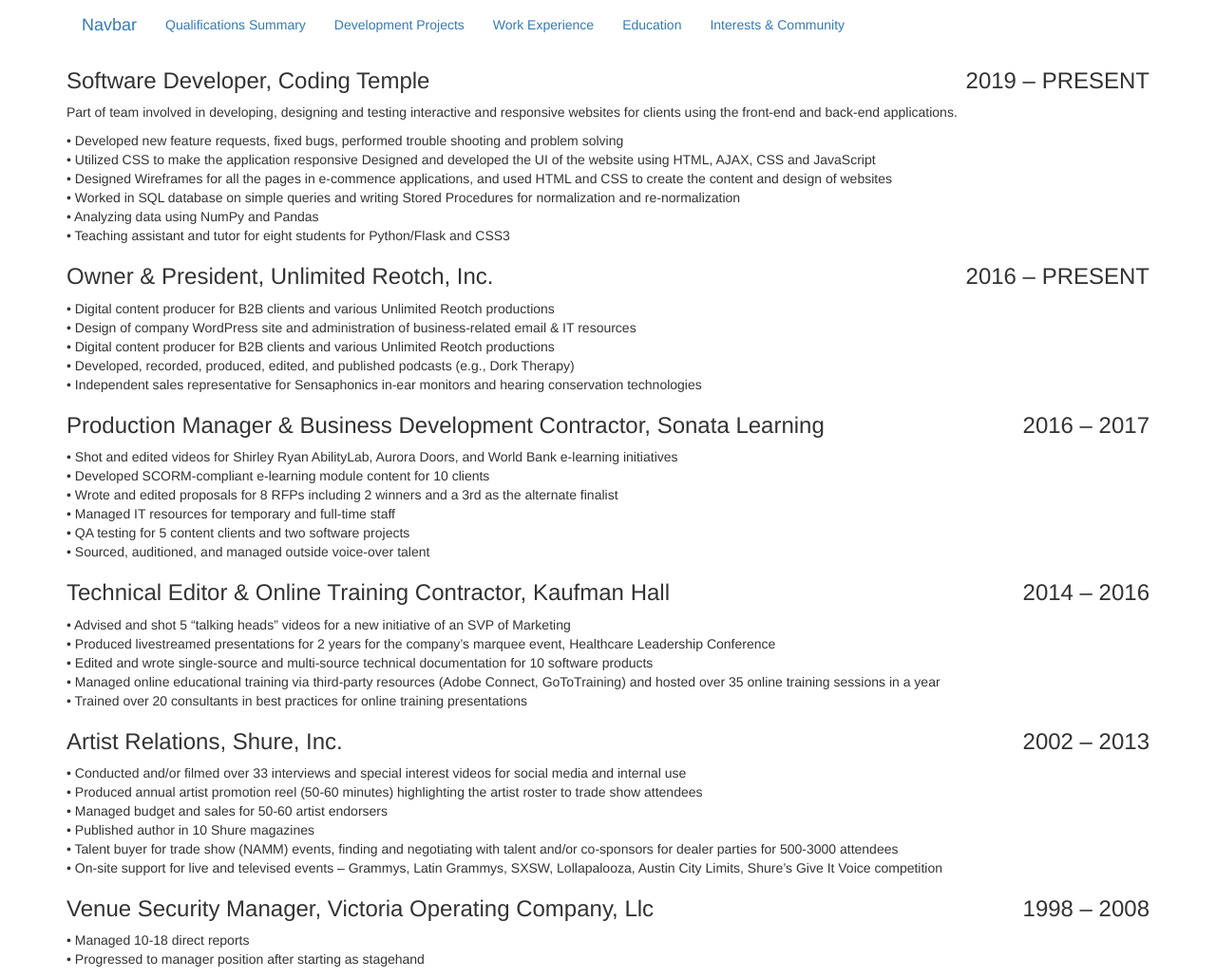
After one commit to reotch/rez-flask, a Flask app: page /experience in a window 1280 px wide. The commit adds this page. Shown: the whole page at 95% size. Run offline with Flask 2, Linux system fonts and the light colour scheme; some libraries are stand-ins or nearby versions.

Commit message:
experience.html added

```diff
--- a/app/routes.py
+++ b/app/routes.py
@@ -6,4 +6,90 @@ from app import app
 @app.route('/index')
 def index():
     user = {'username' : 'richard'}
-    return render_template('index.html', title="Richard Sandrok—Software Developmer", user=user)
+    return render_template('index.html', title="Richard Sandrok—Software Developer", user=user)
+
+@app.route('/experience')
+def experience():
+    positions = [
+        {
+            'title' : 'software developer',
+            'organization' : 'coding temple',
+            'dates' : '2019 – present',
+            'description' : 'Part of team involved in developing, designing and testing interactive and responsive websites for clients using the front-end and back-end applications.',
+            'bullets' : [
+                'Developed new feature requests, fixed bugs, performed trouble shooting and problem solving',
+                'Utilized CSS to make the application responsive Designed and developed the UI of the website using HTML, AJAX, CSS and JavaScript',
+                'Designed Wireframes for all the pages in e-commence applications, and used HTML and CSS to create the content and design of websites',
+                'Worked in SQL database on simple queries and writing Stored Procedures for normalization and re-normalization',
+                'Analyzing data using NumPy and Pandas',
+                'Teaching assistant and tutor for eight students for Python/Flask and CSS3'
+            ]
+        },
+        {
+            'title' : 'owner & president',
+            'organization' : 'unlimited reotch, inc.',
+            'dates' : '2016 – present',
+            'description' : '',
+            'bullets' : [
+                'Digital content producer for B2B clients and various Unlimited Reotch productions',
+                'Design of company WordPress site and administration of business-related email & IT resources ',
+                'Digital content producer for B2B clients and various Unlimited Reotch productions',
+                'Developed, recorded, produced, edited, and published podcasts (e.g., Dork Therapy)',
+                'Independent sales representative for Sensaphonics in-ear monitors and hearing conservation technologies'
+            ]
+        },
+        {
+            'title' : 'production manager & business development contractor',
+            'organization' : 'sonata learning',
+            'dates' : '2016 – 2017',
+            'description' : '',
+            'bullets' : [
+                'Shot and edited videos for Shirley Ryan AbilityLab, Aurora Doors, and World Bank e-learning initiatives',
+                'Developed SCORM-compliant e-learning module content for 10 clients',
+                'Wrote and edited proposals for 8 RFPs including 2 winners and a 3rd as the alternate finalist',
+                'Managed IT resources for temporary and full-time staff',
+                'QA testing for 5 content clients and two software projects',
+                'Sourced, auditioned, and managed outside voice-over talent'
+            ]
+        },
+        {
+            'title' : 'technical editor & online training contractor',
+            'organization' : 'kaufman hall',
+            'dates' : '2014 – 2016',
+            'description' : '',
+            'bullets' : [
+                'Advised and shot 5 “talking heads” videos for a new initiative of an SVP of Marketing',
+                'Produced livestreamed presentations for 2 years for the company’s marquee event, Healthcare Leadership Conference',
+                'Edited and wrote single-source and multi-source technical documentation for 10 software products',
+                'Managed online educational training via third-party resources (Adobe Connect, GoToTraining) and hosted over 35 online training sessions in a year',
+                'Trained over 20 consultants in best practices for online training presentations'
+            ]
+        },
+        {
+            'title' : 'artist relations',
+            'organization' : 'shure, inc.',
+            'dates' : '2002 – 2013',
+            'description' : '',
+            'bullets' : [
+                'Conducted and/or filmed over 33 interviews and special interest videos for social media and internal use',
+                'Produced annual artist promotion reel (50-60 minutes) highlighting the artist roster to trade show attendees',
+                'Managed budget and sales for 50-60 artist endorsers',
+                'Published author in 10 Shure magazines',
+                'Talent buyer for trade show (NAMM) events, finding and negotiating with talent and/or co-sponsors for dealer parties for 500-3000 attendees',
+                'On-site support for live and televised events – Grammys, Latin Grammys, SXSW, Lollapalooza, Austin City Limits, Shure’s Give It Voice competition'
+            ]
+        },
+        {
+            'title' : 'venue security manager',
+            'organization' : 'victoria operating company, LLC',
+            'dates' : '1998 – 2008',
+            'description' : '',
+            'bullets' : [
+                'Managed 10-18 direct reports',
+                'Progressed to manager position after starting as stagehand'
+            ]
+        }
+
+    ]
+
+    return render_template('experience.html', title='Richard Sandrok—Work Experience', positions=positions)
--- a/app/templates/base.html
+++ b/app/templates/base.html
@@ -12,13 +12,26 @@
     {% endif %}
 </head>
 <body>
+    <div class="container">
         <header>
+            <div>
                 <nav class="navbar navbar-expand-lg navbar-light bg-light">
                     <a href="#" class="navbar-brand">Navbar</a>
+                    <!-- TODO: Insert URL_FOR relative links -->
+                    <ul class="nav navbar-nav">
+                        <li><a href="#">Qualifications Summary</a></li>
+                        <li><a href="#">Development Projects</a></li>
+                        <li><a href="#">Work Experience</a></li>
+                        <li><a href="#">Education</a></li>
+                        <li><a href="#">Interests &amp; Community</a></li>
+                    </ul>
                 </nav>
+            </div>
         </header>
         {% block content %}
+
         {% endblock %}
+    </div>
     <!-- Scripts -->
     <!-- Bootstrap compiled/minified -->
     <script src="https://maxcdn.bootstrapcdn.com/bootstrap/3.3.7/js/bootstrap.min.js" integrity="sha384-Tc5IQib027qvyjSMfHjOMaLkfuWVxZxUPnCJA7l2mCWNIpG9mGCD8wGNIcPD7Txa" crossorigin="anonymous"></script>
--- /dev/null
+++ b/app/templates/experience.html
@@ -0,0 +1,20 @@
+{% extends 'base.html' %}
+
+{% block content %}
+
+    {% for position in positions %}
+    <div>
+        <h3>{{ position.title.title() }}, {{ position.organization.title() }}<span class="pull-right">{{ position.dates.upper() }}</span></h3>
+        {% if position.description %}
+            <p>{{ position.description }}</p>
+            {% else %}
+        {% endif %}
+        <p>
+            {% for bullet in position.bullets %}
+            &#8226; {{ bullet }}<br />
+            {% endfor %}
+        </p>
+    </div>
+    {% endfor %}
+
+{% endblock %}
```
Also changed, not shown: README.md. Lines whose indentation alone changed are shown as unchanged.
